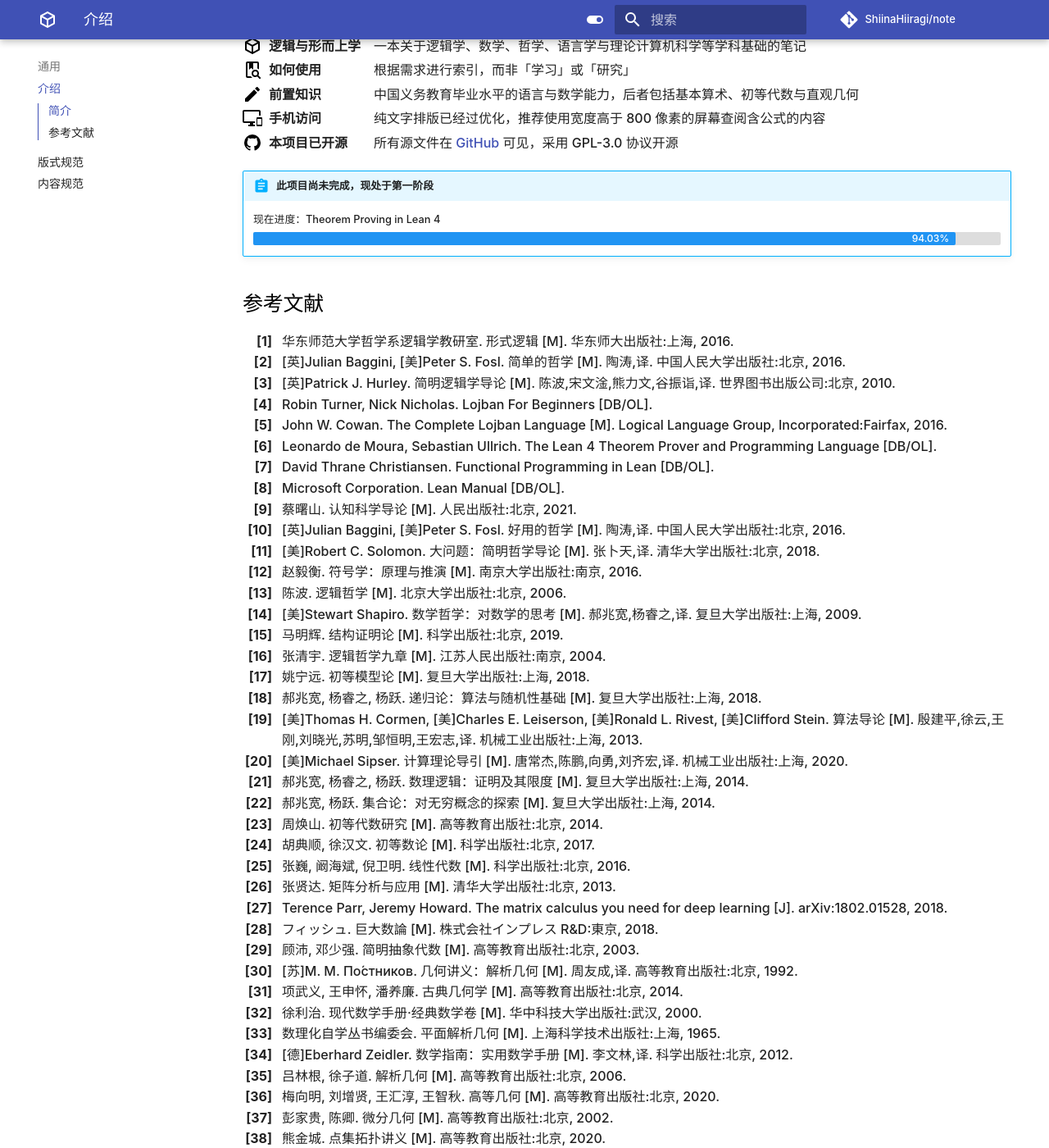
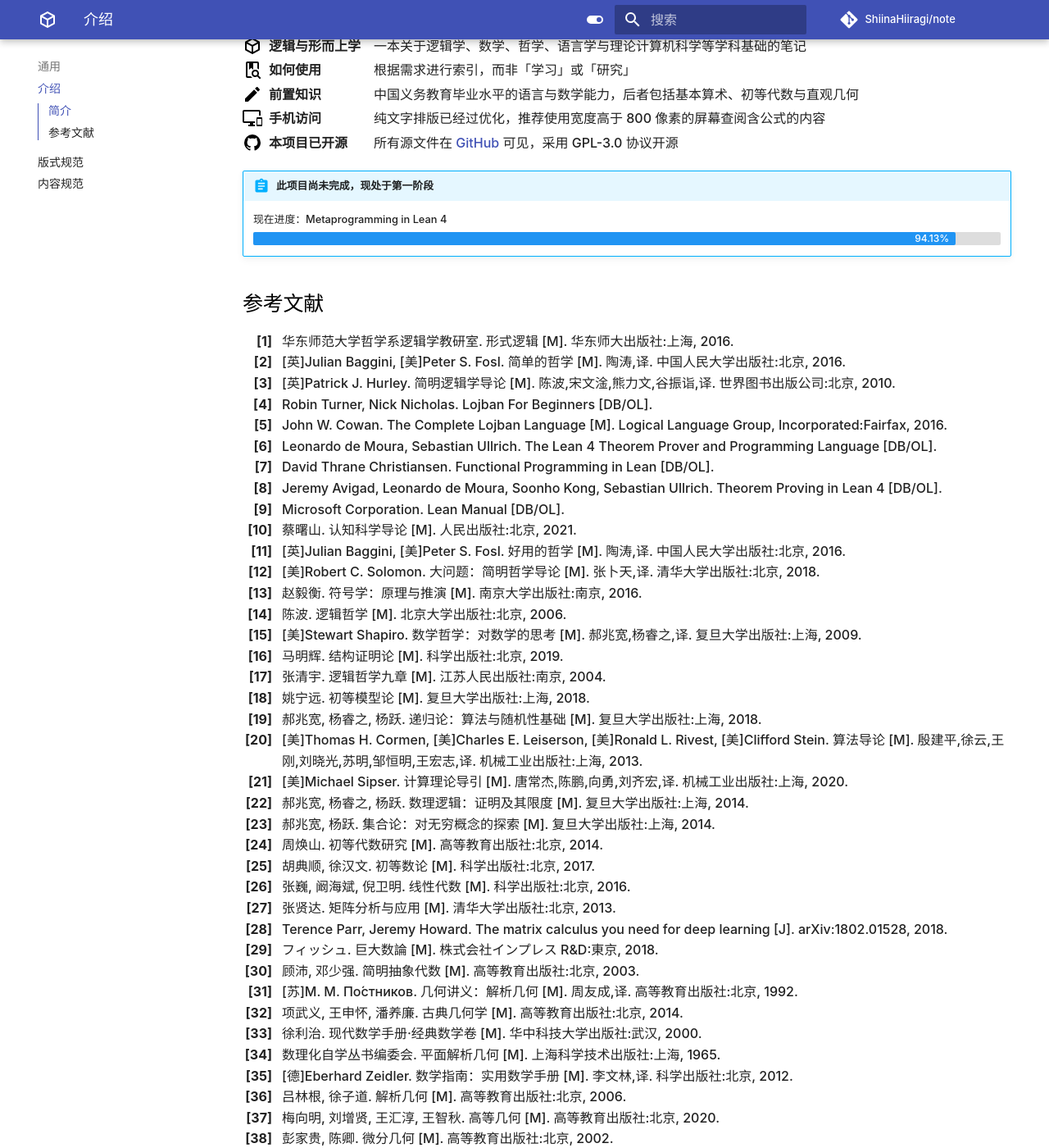
Before and after one commit to ShiinaHiiragi/note, an MkDocs documentation site: the page built from docs/index.md, in a window 1280 px wide and 1400 px high, scrolled down 239 px. Shown: the whole window at 82% size. Built offline with MkDocs 1.6.1 and Material for MkDocs 9.7.7, drawn with Linux system fonts in a browser that asks for light colours; comment, search, counter and statistics services are not loaded; some of the changed lines change nothing that is shown; some of the changed text lies outside the part shown.

Commit message:
add tp lean

```diff
--- a/docs/index.md
+++ b/docs/index.md
@@ -53,7 +53,7 @@
 </div>
 
 !!! abstract "此项目尚未完成，现处于第一阶段"
-    <label> 现在进度：Theorem Proving in Lean 4 </label>
+    <label> 现在进度：Metaprogramming in Lean 4 </label>
     <div class="progress-container">
         <div class="progress-percentage"> </div>
     </div>
@@ -120,12 +120,12 @@ const refList = [
         type: "DB/OL",
         page: [1, 437]
     },
-    // {
-    //     author: ["Jeremy Avigad", "Leonardo de Moura", "Soonho Kong", "Sebastian Ullrich"],
-    //     title: "Theorem Proving in Lean 4",
-    //     type: "DB/OL",
-    //     page: [1, 194]
-    // },
+    {
+        author: ["Jeremy Avigad", "Leonardo de Moura", "Soonho Kong", "Sebastian Ullrich"],
+        title: "Theorem Proving in Lean 4",
+        type: "DB/OL",
+        page: [1, 194]
+    },
     // {
     //     author: ["Arthur Paulino", "Damiano Testa", "Edward Ayers", "Evgenia Karunus", "Henrik Böving", "Jannis Limperg", "Siddhartha Gadgil", "Siddharth Bhat"],
     //     title: "Metaprogramming in Lean 4",
```
